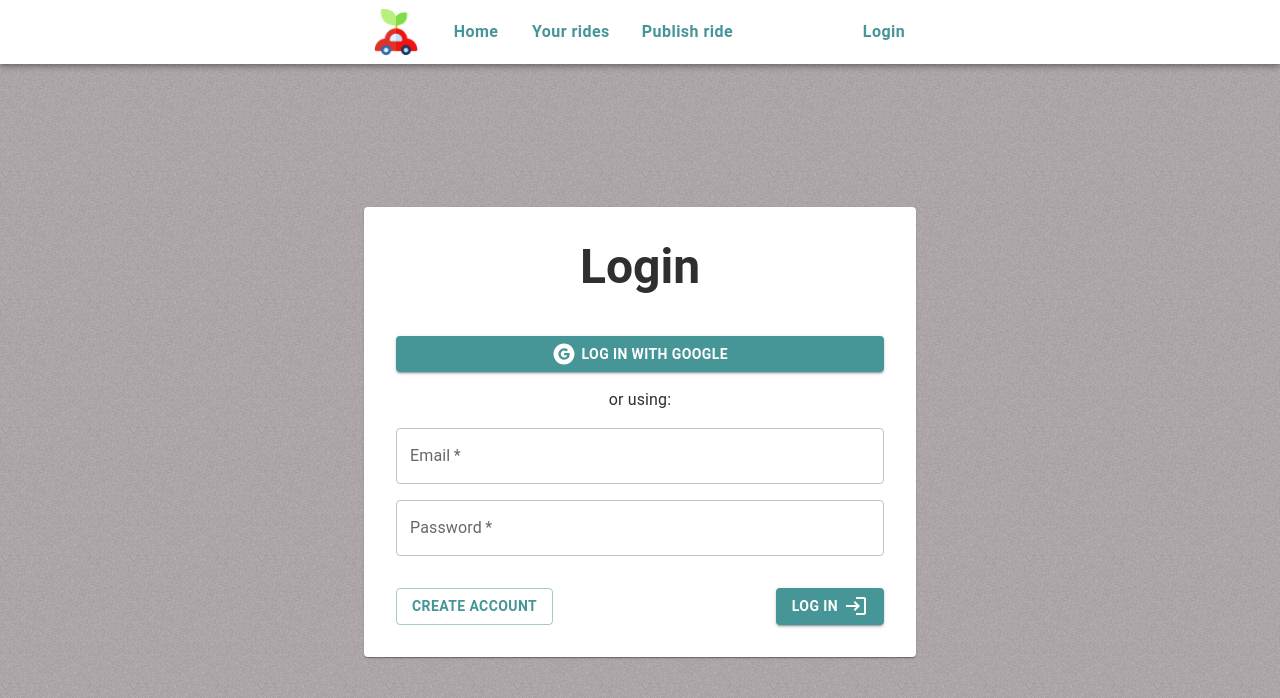
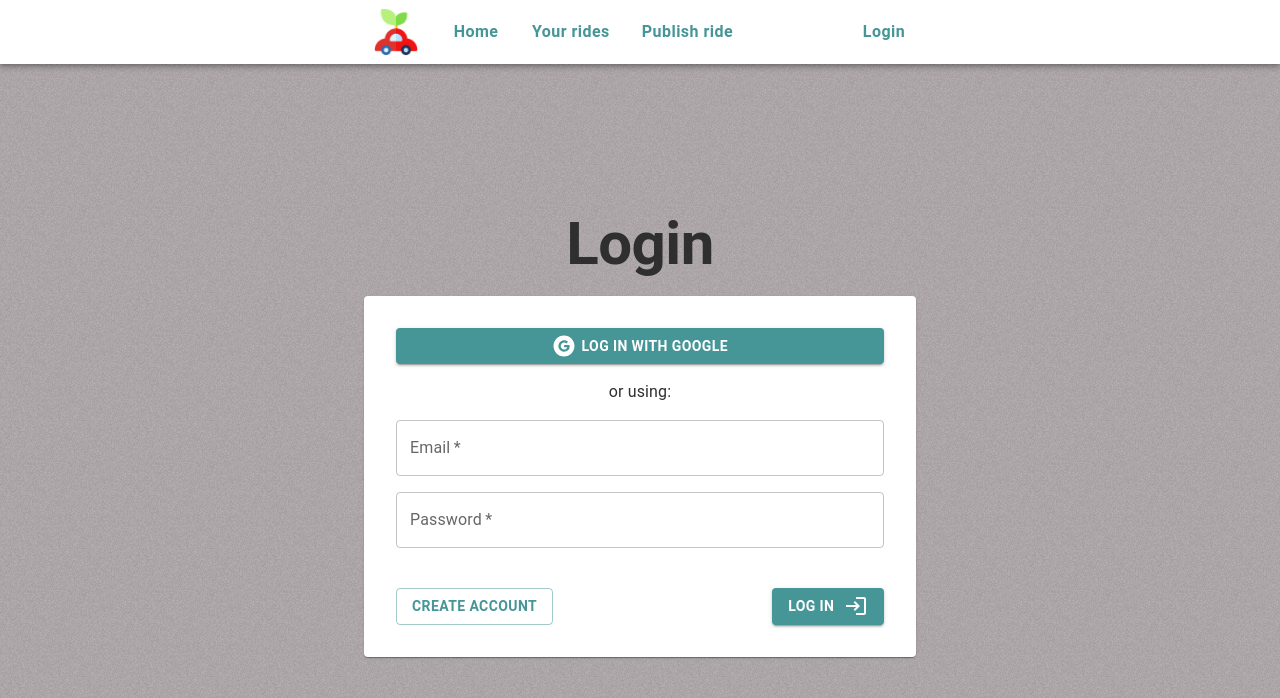
Before and after one commit to JankaMarschalkova/project-cargo, a React (Vite) app: page /profile in a window 1280 px wide. Shown: the top 698 px of the page. Built offline with nearby package versions, Linux system fonts and the light colour scheme; no server answers.

Commit message:
Fixed login title

```diff
--- a/src/pages/Profile.tsx
+++ b/src/pages/Profile.tsx
@@ -48,6 +48,10 @@ const Profile = () => {
 	return (
 		<>
 			{!user ? (
+				<>
+					<Typography variant="h2" fontWeight="bold" textAlign="center">
+						Login
+					</Typography>
 					<Paper
 						component="form"
 						onSubmit={async (e: FormEvent) => {
@@ -71,9 +75,6 @@ const Profile = () => {
 							gap: 2
 						}}
 					>
-					<Typography variant="h3" fontWeight="bold" textAlign="center" mb={3}>
-						Login
-					</Typography>
 						<Button variant="contained" onClick={() => signInWithGoogle()}>
 							<img
 								src="/google-circle.svg"
@@ -99,7 +100,7 @@ const Profile = () => {
 							sx={{
 								display: 'flex',
 								justifyContent: 'space-between',
-							mt: 2,
+								mt: 3,
 								gap: 2
 							}}
 						>
@@ -116,10 +117,11 @@ const Profile = () => {
 								onClick={() => setSignUp(false)}
 							>
 								Log in
-							<LoginIcon sx={{ marginLeft: '0.25em' }} />
+								<LoginIcon sx={{ marginLeft: '0.4em' }} />
 							</Button>
 						</Box>
 					</Paper>
+				</>
 			) : (
 				<>
 					<Typography variant="h2" fontWeight="bold">
@@ -178,10 +180,14 @@ const Profile = () => {
 								</Typography>
 
 								<Typography fontWeight="bold">
-								{profile && profile.published_rides !== 0 ? profile?.published_rides : '(empty)'}
+									{profile && profile.published_rides !== 0
+										? profile?.published_rides
+										: '(empty)'}
 								</Typography>
 								<Typography fontWeight="bold">
-								{profile && profile.reserved_rides !== 0 ? profile?.reserved_rides : '(empty)'}
+									{profile && profile.reserved_rides !== 0
+										? profile?.reserved_rides
+										: '(empty)'}
 								</Typography>
 							</Grid>
 						</Grid>
@@ -190,7 +196,7 @@ const Profile = () => {
 							sx={{
 								display: 'flex',
 								justifyContent: 'space-between',
-								mt: 2,
+								mt: 3,
 								gap: 2
 							}}
 						>
--- a/src/pages/YourRides.tsx
+++ b/src/pages/YourRides.tsx
@@ -21,7 +21,7 @@ const YourRides = () => {
 					</Typography>
 					<ButtonLink variant="contained" to="/profile">
 						Login
-						<LoginIcon sx={{ marginLeft: '4em' }} />
+						<LoginIcon sx={{ marginLeft: '0.4em' }} />
 					</ButtonLink>
 				</>
 			) : (
```
Lines whose indentation alone changed are shown as unchanged.
